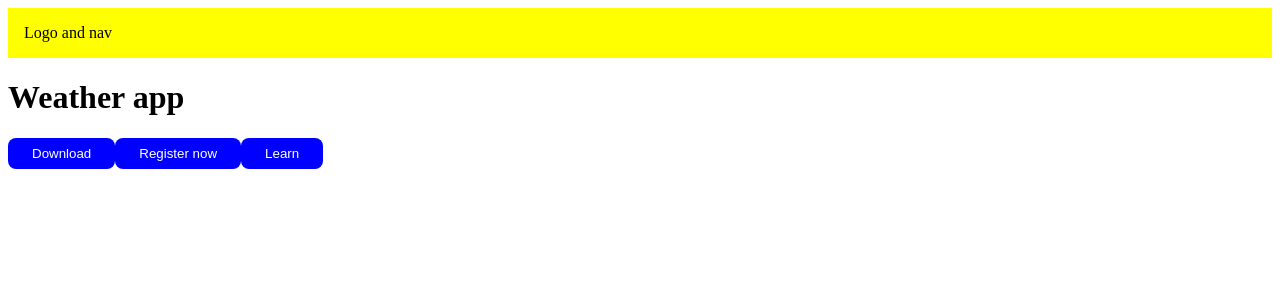
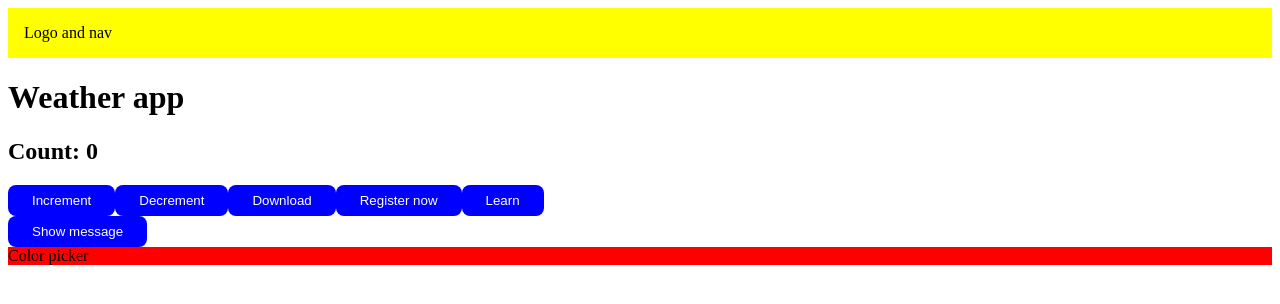
Before and after one commit to maddiecasamento/nextjs-ist363-weather, a Next.js app: page / in a window 1280 px wide. Shown: the top 304 px of the page. Built offline with nearby package versions, Linux system fonts and the light colour scheme.

Commit message:
attendence 3/26/24 React and useState

```diff
--- a/app/page.js
+++ b/app/page.js
@@ -1,12 +1,45 @@
+"use client";
+import { useState } from "react";
+
 import Button from "../components/Button";
+import ColorPicker from "../components/ColorPicker";
 
 const Homepage = () => {
+  const [count, setCount] = useState(0);
+  const [isVisible, setIsVisible] = useState();
+
   return (
   <div>
     <h1>Weather app</h1>
+    <h2>Count: {count}</h2>
+    <Button
+      label="Increment"
+      clickHandler={() => {
+      setCount(count + 1);
+    }}
+    />
+      <Button
+      label="Decrement"
+      clickHandler={() => {
+      setCount(count - 1);
+    }}
+    />
     <Button label="Download" />
     <Button label="Register now"/>
     <Button label="Learn" />
+
+      {count > 5 && <div>Special announcement message </div>}
+
+      <br />
+      <Button
+      label={isVisible ? "Hide message" : "Show message"}
+      clickHandler={() => {
+        setIsVisible(!isVisible);
+      }}
+      />
+      {isVisible && <p>Hello, world!</p>}
+
+      <ColorPicker/>
   </div>
   );
 };
--- a/components/Button.js
+++ b/components/Button.js
@@ -1,6 +1,8 @@
 import styles from "./Button.module.scss";
 
-const Button = ({ label }) => {
-    return <button className={styles.btn}>{label}</button>;
+const Button = ({ label, clickHandler }) => {
+    return (
+    <button className={styles.btn} onClick={clickHandler}>
+    {label}</button>)
 };
 export default Button;
--- /dev/null
+++ b/components/ColorPicker.js
@@ -0,0 +1,14 @@
+const colors = [
+    {
+        name: "red",
+        value: "#ff0000",
+    },
+];
+
+const ColorPicker = () => {
+    return <div style={{
+        backgroundColor: colors[0].value,
+    }} >
+        Color picker</div>;
+};
+export default ColorPicker;
```
